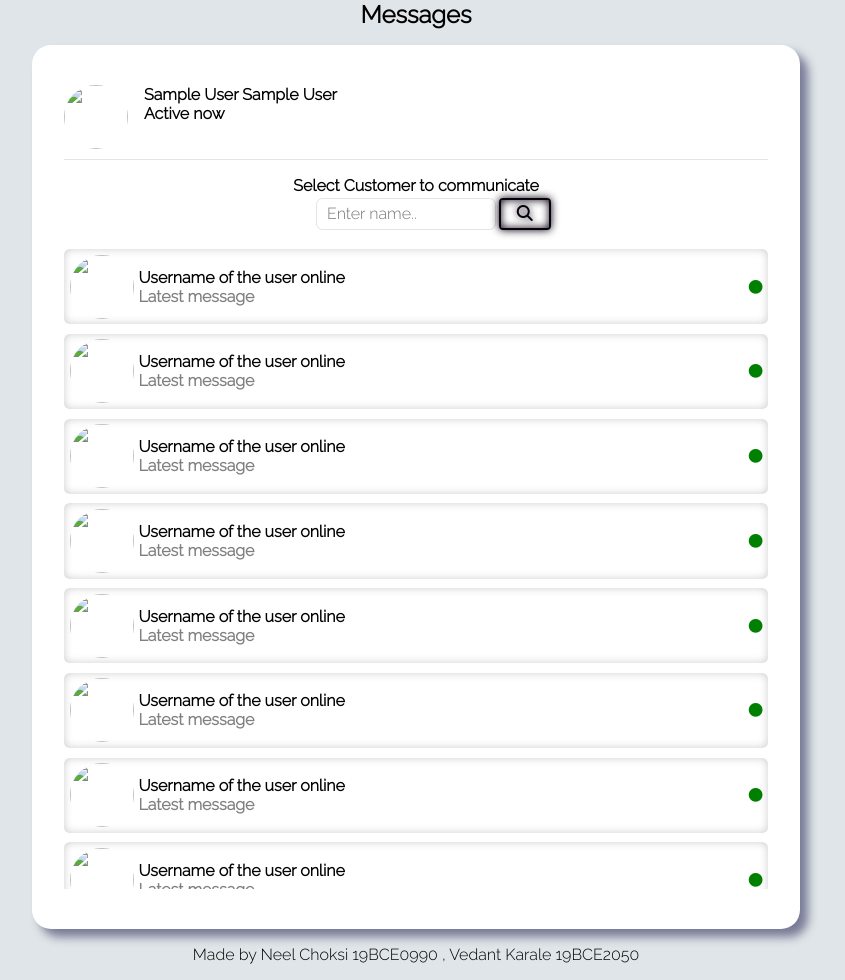
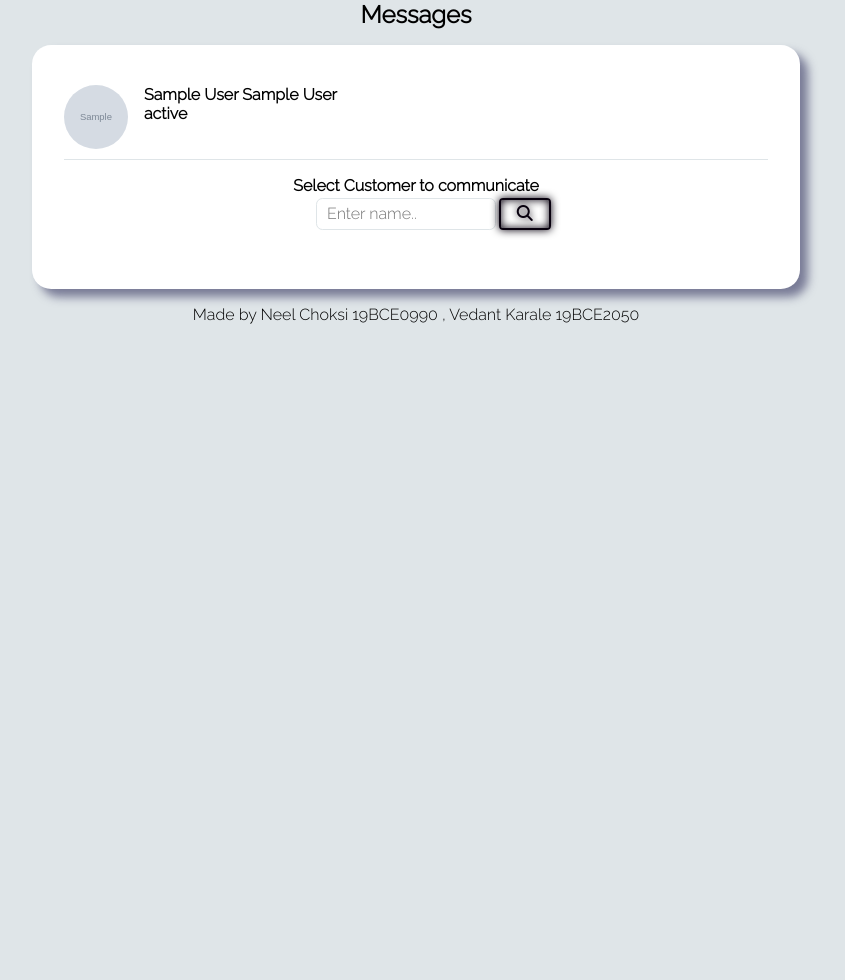
Before and after one commit to NeelChoksi/travel-money-final, a PHP site: page /users.php in a window 1280 px wide. Shown: the part 64-1044 px from the top of the page, without its empty margins (224-1069 px from the left). After the commit the page ends 388 px from the top, so only its background shows below. Run offline with PHP 8.4, Linux system fonts and the light colour scheme; the visitor is signed in with stand-in values (Sample User, id 1); tables that the repository leaves empty or names only in its code hold one stand-in row (values such as "Sample post"); grey boxes marked "Sample" are stand-in pictures; some libraries are stand-ins or nearby versions.

Commit message:
login complete and users started

```diff
--- a/dashboard.php
+++ b/dashboard.php
@@ -1,7 +1,10 @@
 <?php
 	include('sidebar.php');
+
 	$context=$_SESSION['type'];
-
+	if(!isset($_SESSION['unique_id'])){
+			header('location: login.php');
+	}
 ?>
 
 
--- a/includes/signin.php
+++ b/includes/signin.php
@@ -37,10 +37,4 @@
 	echo "all input fields are required";
 }
 
-
-
-
-
-
-
 ?>
--- a/javascript/users.js
+++ b/javascript/users.js
@@ -1,7 +1,27 @@
-const searchBar = document.querySelector('.users .search input');
+// const searchBar = document.querySelector('.users .search input');
 
-const searchBtn = document.querySelector(".users .search button");
+// const searchBtn = document.querySelector(".users .search button");
 
-searchBtn.onclick = ()=>{
-	searchBar.classList.toggle("active");
-}
+// searchBtn.onclick = ()=>{
+// 	searchBar.classList.toggle("active");
+// }
+
+const usersList = document.querySelector(".users .users-list");
+
+//run after every 500ms:
+setInterval(()=>{
+	let xhr = new XMLHttpRequest();
+	xhr.open("GET","includes/users.inc.php",true);//async = true
+	xhr.onload = () =>{
+		if(xhr.readyState === XMLHttpRequest.DONE){
+			if(xhr.status === 200){
+				let data = xhr.response;
+				// console.log(data);
+
+				usersList.innerHTML = data;
+			}
+		}
+	}
+	xhr.send();
+
+},5000);
--- a/sidebar.php
+++ b/sidebar.php
@@ -1,4 +1,5 @@
 <?php
+
 		session_start();
 		$context=$_SESSION['type'];
 
--- a/users.php
+++ b/users.php
@@ -1,8 +1,23 @@
 <?php
 		include('sidebar.php');
 
+		if(!isset($_SESSION['unique_id'])){
+			header('location: login.php');
+		}
+
+		include_once "includes/config.php";
+
 		$context=$_SESSION['type'];
 		$username = $_SESSION['fname'].' '.$_SESSION['lname'];
+		$unique_id = $_SESSION['unique_id'];
+
+		$FETCH_USER = "SELECT * FROM users WHERE unique_id={$unique_id}";
+		$sql = mysqli_query($conn,$FETCH_USER);
+
+		if(mysqli_num_rows($sql)>0){
+			$row = mysqli_fetch_assoc($sql);
+		}
+
 
 ?>
 	<h2 class="heading-user">Messages</h2>
@@ -11,10 +26,10 @@
 		<section class="users">
 			<header>
 				<div class="content">
-					<img src="#" alt="" />
+					<img src="includes/images/<?php echo $row['img']; ?>" alt="" />
 					<div class="details">
 						<span><?php echo $username; ?></span>
-						<p> Active now</p>
+						<p> <?php echo $row['user_status']; ?></p>
 					</div>
 				</div>
 			</header>
@@ -34,132 +49,6 @@
 			</div>
 
 			<div class="users-list">
-				<a href="chat.php">
-					<div class="content">
-						<img src="#" alt="" />
-						<div class="details">
-							<span>
-								Username of the user online
-							</span>
-							<p> Latest message</p>
-						</div>
-					</div>
-					<div class="status-dot">
-						<i class="fas fa-circle"></i>
-					</div>
-				</a>
-				<a href="#">
-					<div class="content">
-						<img src="#" alt="" />
-						<div class="details">
-							<span>
-								Username of the user online
-							</span>
-							<p> Latest message</p>
-						</div>
-					</div>
-					<div class="status-dot">
-						<i class="fas fa-circle"></i>
-					</div>
-				</a>
-				<a href="#">
-					<div class="content">
-						<img src="#" alt="" />
-						<div class="details">
-							<span>
-								Username of the user online
-							</span>
-							<p> Latest message</p>
-						</div>
-					</div>
-					<div class="status-dot">
-						<i class="fas fa-circle"></i>
-					</div>
-				</a>
-				<a href="#">
-					<div class="content">
-						<img src="#" alt="" />
-						<div class="details">
-							<span>
-								Username of the user online
-							</span>
-							<p> Latest message</p>
-						</div>
-					</div>
-					<div class="status-dot">
-						<i class="fas fa-circle"></i>
-					</div>
-				</a>
-				<a href="#">
-					<div class="content">
-						<img src="#" alt="" />
-						<div class="details">
-							<span>
-								Username of the user online
-							</span>
-							<p> Latest message</p>
-						</div>
-					</div>
-					<div class="status-dot">
-						<i class="fas fa-circle"></i>
-					</div>
-				</a>
-				<a href="#">
-					<div class="content">
-						<img src="#" alt="" />
-						<div class="details">
-							<span>
-								Username of the user online
-							</span>
-							<p> Latest message</p>
-						</div>
-					</div>
-					<div class="status-dot">
-						<i class="fas fa-circle"></i>
-					</div>
-				</a>
-				<a href="#">
-					<div class="content">
-						<img src="#" alt="" />
-						<div class="details">
-							<span>
-								Username of the user online
-							</span>
-							<p> Latest message</p>
-						</div>
-					</div>
-					<div class="status-dot">
-						<i class="fas fa-circle"></i>
-					</div>
-				</a>
-				<a href="#">
-					<div class="content">
-						<img src="#" alt="" />
-						<div class="details">
-							<span>
-								Username of the user online
-							</span>
-							<p> Latest message</p>
-						</div>
-					</div>
-					<div class="status-dot">
-						<i class="fas fa-circle"></i>
-					</div>
-				</a>
-				<a href="#">
-					<div class="content">
-						<img src="#" alt="" />
-						<div class="details">
-							<span>
-								Username of the user online
-							</span>
-							<p> Latest message</p>
-						</div>
-					</div>
-					<div class="status-dot">
-						<i class="fas fa-circle"></i>
-					</div>
-				</a>
 			</div>
 
 		</section>
@@ -167,6 +56,6 @@
 	<footer>
 		Made by Neel Choksi 19BCE0990 , Vedant Karale 19BCE2050
 	</footer>
-	<!-- <script src="javascript/users.js"></script> -->
+	<script src="javascript/users.js"></script>
 </body>
 </html>
```
Also changed, not shown: includes/users.inc.php (added, +69 -0 lines).
